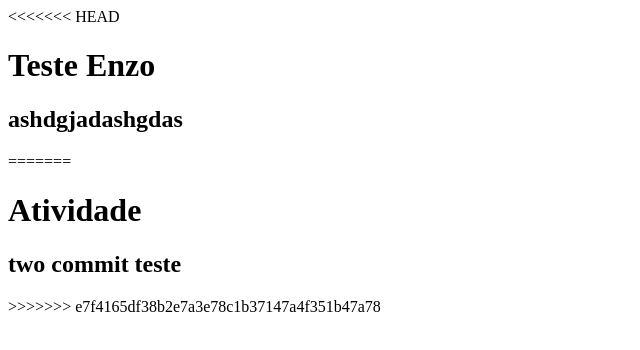
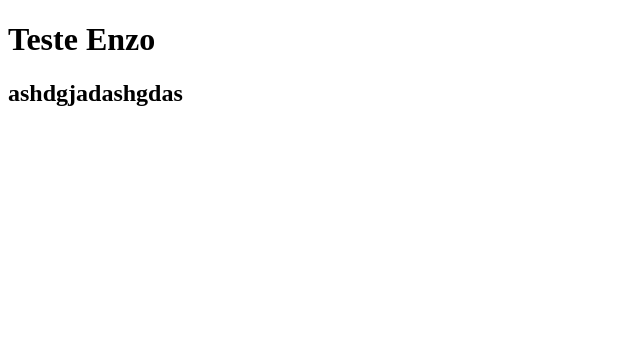
Before and after one commit to enzo247/Projeto-Copilot, a plain HTML site: page index.html in a window 1280 px wide. Shown: the whole page, without its empty margins (0-640 px from the left). Drawn offline with Linux system fonts and the light colour scheme.

Commit message:
Resolver conflito no titulo

```diff
--- a/index.html
+++ b/index.html
@@ -6,13 +6,7 @@
     <title>Document</title>
 </head>
 <body>
-<<<<<<< HEAD
     <h1>Teste Enzo</h1>
     <h2>ashdgjadashgdas</h2>
-=======
-    <h1>Atividade</h1>
-    <h2>two commit teste</h2>
->>>>>>> e7f4165df38b2e7a3e78c1b37147a4f351b47a78
-
 </body>
 </html>
```
